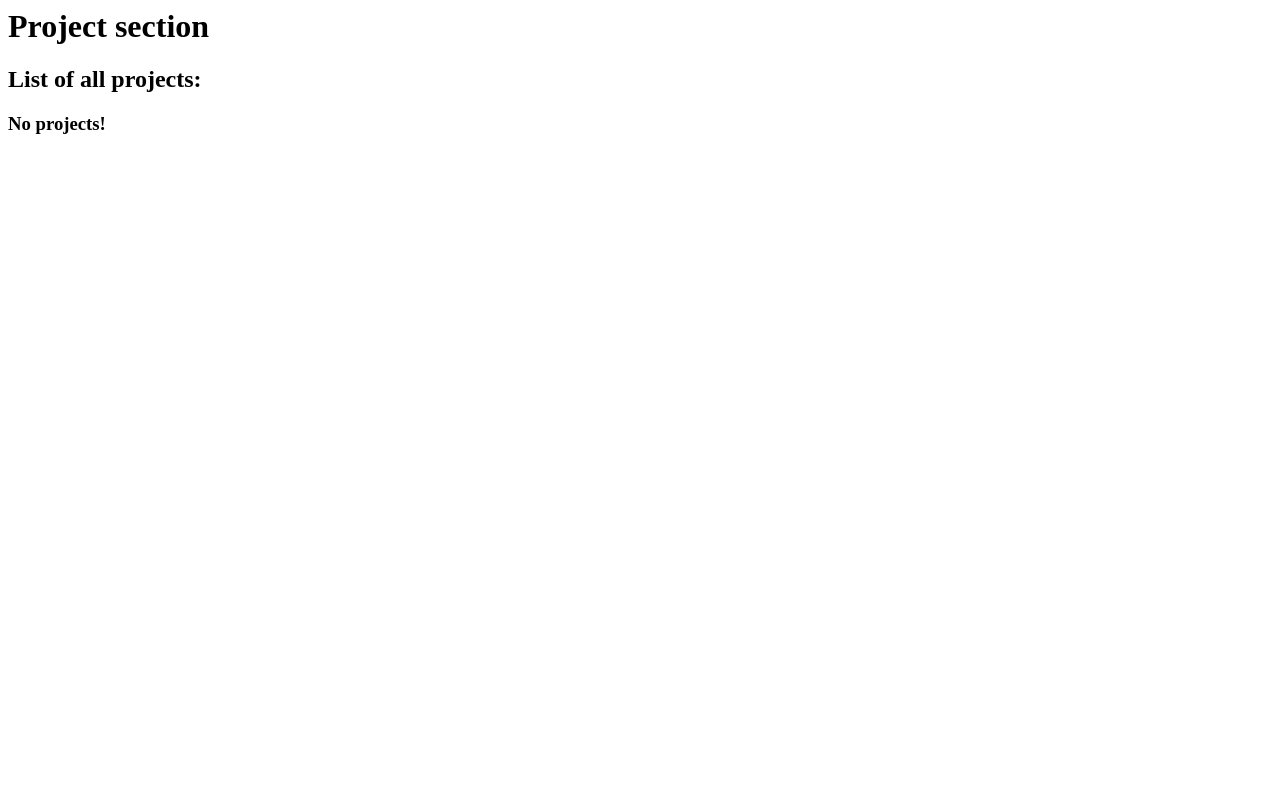
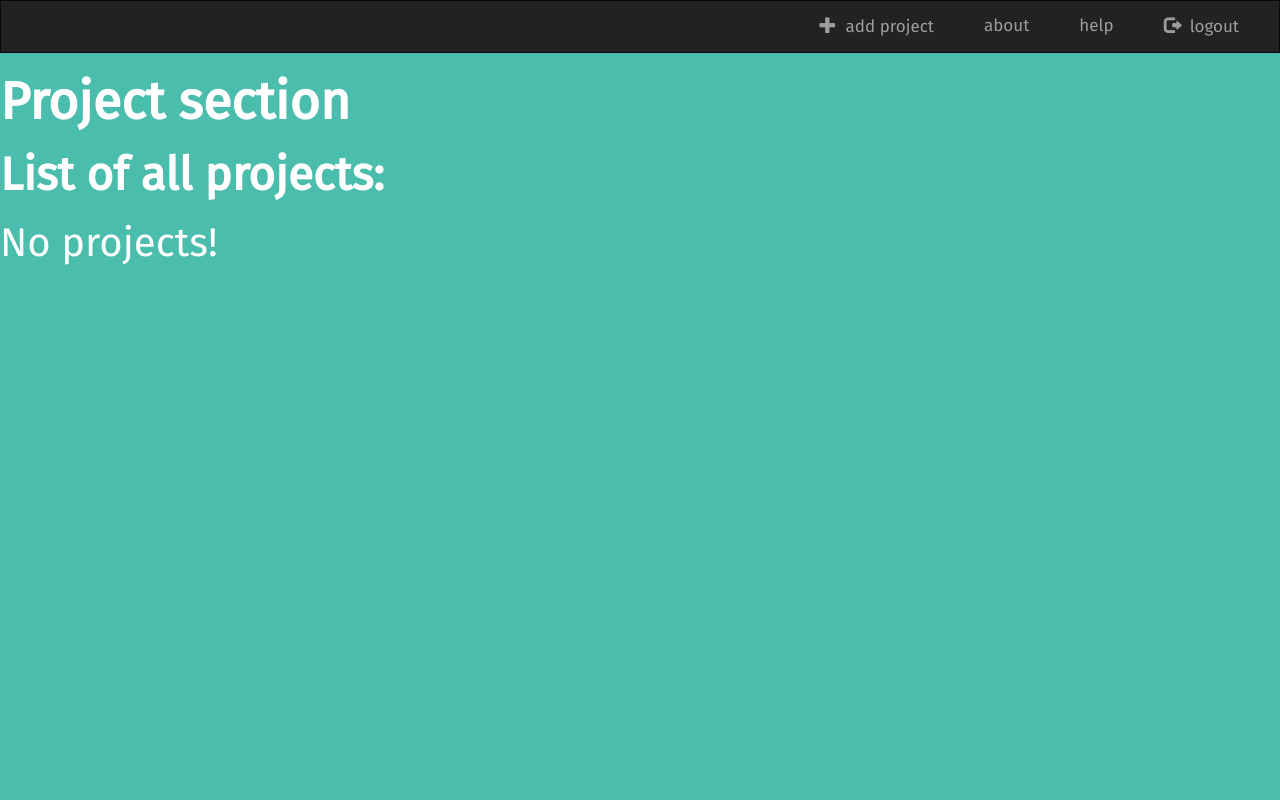
Before and after one commit to XuuRee/app-ansp, a Django app: template ansp/project/templates/project/index.html in a window 1280 px wide. Run offline with Django 3.2, Linux system fonts and the light colour scheme; the template is opened without the code that fills it, so the values that code supplies are empty; some libraries are stand-ins or nearby versions.

Commit message:
nav bar, bootstrap

```diff
--- /dev/null
+++ b/ansp/project/static/project/style.css
@@ -0,0 +1,51 @@
+@import url('https://fonts.googleapis.com/css?family=Fira+Sans');
+
+body {
+    font-family: 'Fira Sans', sans-serif;
+    background: #4ABDAC;
+}
+
+h1 {
+    font-size: 52px;
+    font-weight: bold;
+}
+
+h2 {
+    font-size: 46px;
+    font-weight: bold;
+}
+
+h3 {
+    font-size: 40px;
+}
+
+h4 {
+    font-size: 34px;
+}
+
+h5 {
+    font-size: 28px;
+}
+
+h6 {
+    font-size: 22px;
+}
+
+h1, h2, h3, h4, h5, h6 {
+    font-family: 'Fira Sans', sans-serif;
+    color: white;
+}
+
+/* navbar, menu */
+.navbar {
+    border-radius: 0;
+}
+
+.navbar-font {
+    font-size: 17px;
+}
+
+.navbar-nav > li {
+    padding-left: 10px;
+    padding-right: 10px;
+}
--- a/ansp/project/templates/project/index.html
+++ b/ansp/project/templates/project/index.html
@@ -1,14 +1,44 @@
+<!-- Static files -->
+{% load staticfiles %}
+
 <html>
     <head>
         <title>Projects section</title>
+        <!-- Bootstrap -->
+        <link rel="stylesheet" href="https://maxcdn.bootstrapcdn.com/bootstrap/3.3.7/css/bootstrap.min.css"/>
+        <script src="https://ajax.googleapis.com/ajax/libs/jquery/1.12.4/jquery.min.js"></script>
+        <script src="https://maxcdn.bootstrapcdn.com/bootstrap/3.3.6/js/bootstrap.min.js"></script>
+        <!-- CSS -->
+        <link rel="stylesheet" type="text/css" href="{% static 'project/style.css' %}"/>
     </head>
+    <!-- navigation -->
+    <nav class="navbar navbar-inverse">
+        <div class="container-fluid">
+            <!-- header -->
+            <div class="navbar-header">
+                <button type="button" class="navbar-toggle" data-toggle="collapse" data-target="#extend">
+                <span class="icon-bar"></span><span class="icon-bar"></span><span class="icon-bar"></span>
+                </button>
+            </div>
+            <!-- items-->
+            <div class="collapse navbar-collapse" id="extend">
+                <ul class="nav navbar-nav navbar-right">
+                    <li><a class="navbar-font" href="#" aria-hidden="true"><span class="glyphicon glyphicon-plus"></span>&nbsp; add project</a></li>
+                    <li><a class="navbar-font" href="#" aria-hidden="true">about</a></li>
+                    <li><a class="navbar-font" href="#" aria-hidden="true">help</a></li>
+                    <li><a class="navbar-font" href="#" aria-hidden="true"><span class="glyphicon glyphicon-log-out"></span>&nbsp; logout</a></li>
+                </ul>
+            </div>
+        </div>
+    </nav>
+    <!-- body -->
     <body>
         <h1>Project section</h1>
         <h2>List of all projects: </h2>
         {% if all_projects %}
             <ul>
                 {% for project in all_projects %}
-                    <li><a href="{% url 'detail' project.id_project %}">{{ project.name }}</a></li>
+                    <li><a href="{% url 'project:detail' project.id_project %}">{{ project.name }}</a></li>
                 {% endfor %}
             </ul>
         {% else %}
--- a/ansp/project/urls.py
+++ b/ansp/project/urls.py
@@ -1,5 +1,7 @@
 from django.conf.urls import url
 from . import views
+
+app_name = 'project'
 
 urlpatterns = [
     url(r'^$', views.index, name='index'),                              # /projects/
```
Also changed, not shown: ansp/project/views.py (+2 -7 lines).
